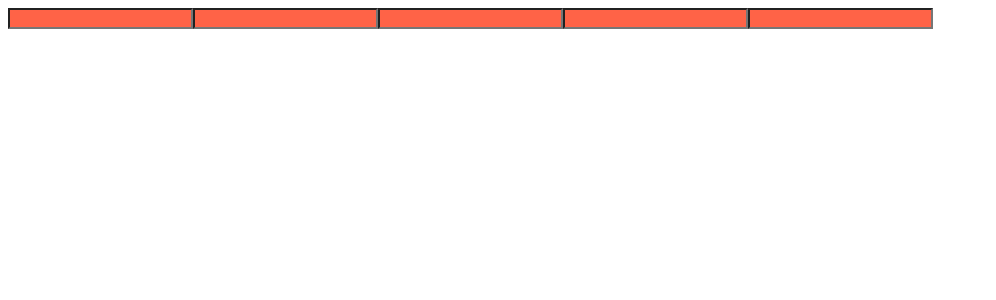
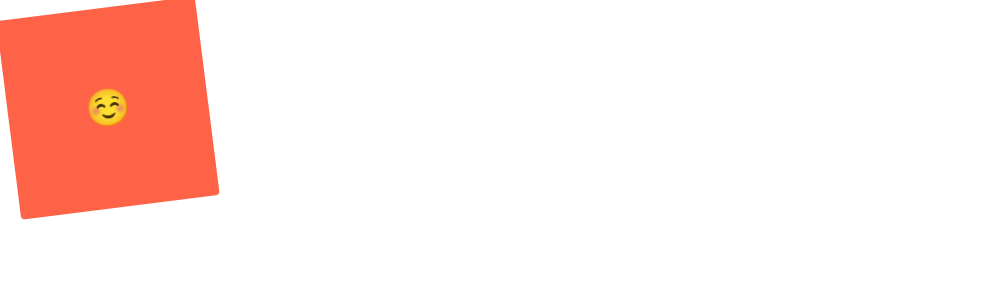
Before and after one commit to HiImConan/Toyproject-Trello-clone, a React (Create React App) app: page / in a window 1280 px wide. Shown: the top 300 px of the page, without its empty margins (0-996 px from the left). Built offline with nearby package versions, Linux system fonts and the light colour scheme.

Commit message:
pseudo-selector

```diff
--- a/src/App.js
+++ b/src/App.js
@@ -1,23 +1,48 @@
 import React from "react";
-import styled from "styled-components";
+import styled, { keyframes } from "styled-components";
 
-const Father = styled.div`
+const Wrapper = styled.div`
   display: flex;
 `;
 
-const Input = styled.input.attrs({ required: true, minlength: 10 })`
+const rotationAnimation = keyframes`
+  0% {
+    transform:rotate(0deg);
+    border-radius: 0px;
+  } 50% {
+
+    border-radius: 100px;
+  }
+  100% {
+    transform: rotate(360deg);
+    border-radius: 0px;
+  }
+`;
+
+const Emoji = styled.span`
+  font-size: 36px;
+`;
+
+const Box = styled.div`
+  height: 200px;
+  width: 200px;
   background-color: tomato;
-`;
+  display: flex;
+  justify-content: center;
+  align-items: center;
+  animation: ${rotationAnimation} 1s linear infinite;
+  ${Emoji}:hover {
+    font-size: 98px;
+  }
+`; // selector
 
 const App = () => {
   return (
-    <Father as="header">
-      <Input />
-      <Input />
-      <Input />
-      <Input />
-      <Input />
-    </Father>
+    <Wrapper as="header">
+      <Box>
+        <Emoji as="p">☺️</Emoji>
+      </Box>
+    </Wrapper>
   );
 };
 
```
